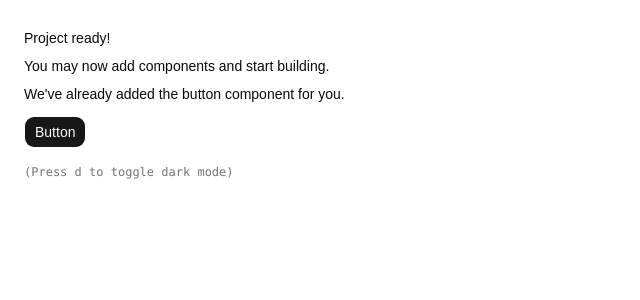
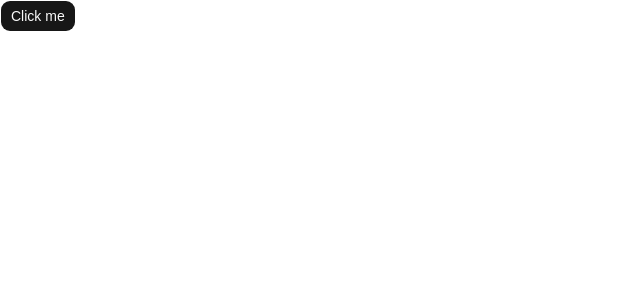
Before and after one commit to pandeylax30/hansa-legal-association, a React (Vite) app: page /hansa-legal-association/ in a window 1280 px wide. Shown: the top 300 px of the page, without its empty margins (0-640 px from the left). Built offline with nearby package versions, Linux system fonts and the light colour scheme.

Commit message:
first commit

```diff
--- a/src/App.tsx
+++ b/src/App.tsx
@@ -1,21 +1,9 @@
 import { Button } from "@/components/ui/button"
 
-export function App() {
+export default function Home() {
   return (
-    <div className="flex min-h-svh p-6">
-      <div className="flex max-w-md min-w-0 flex-col gap-4 text-sm leading-loose">
-        <div>
-          <h1 className="font-medium">Project ready!</h1>
-          <p>You may now add components and start building.</p>
-          <p>We&apos;ve already added the button component for you.</p>
-          <Button className="mt-2">Button</Button>
-        </div>
-        <div className="font-mono text-xs text-muted-foreground">
-          (Press <kbd>d</kbd> to toggle dark mode)
-        </div>
-      </div>
+    <div>
+      <Button>Click me</Button>
     </div>
   )
 }
-
-export default App
```
